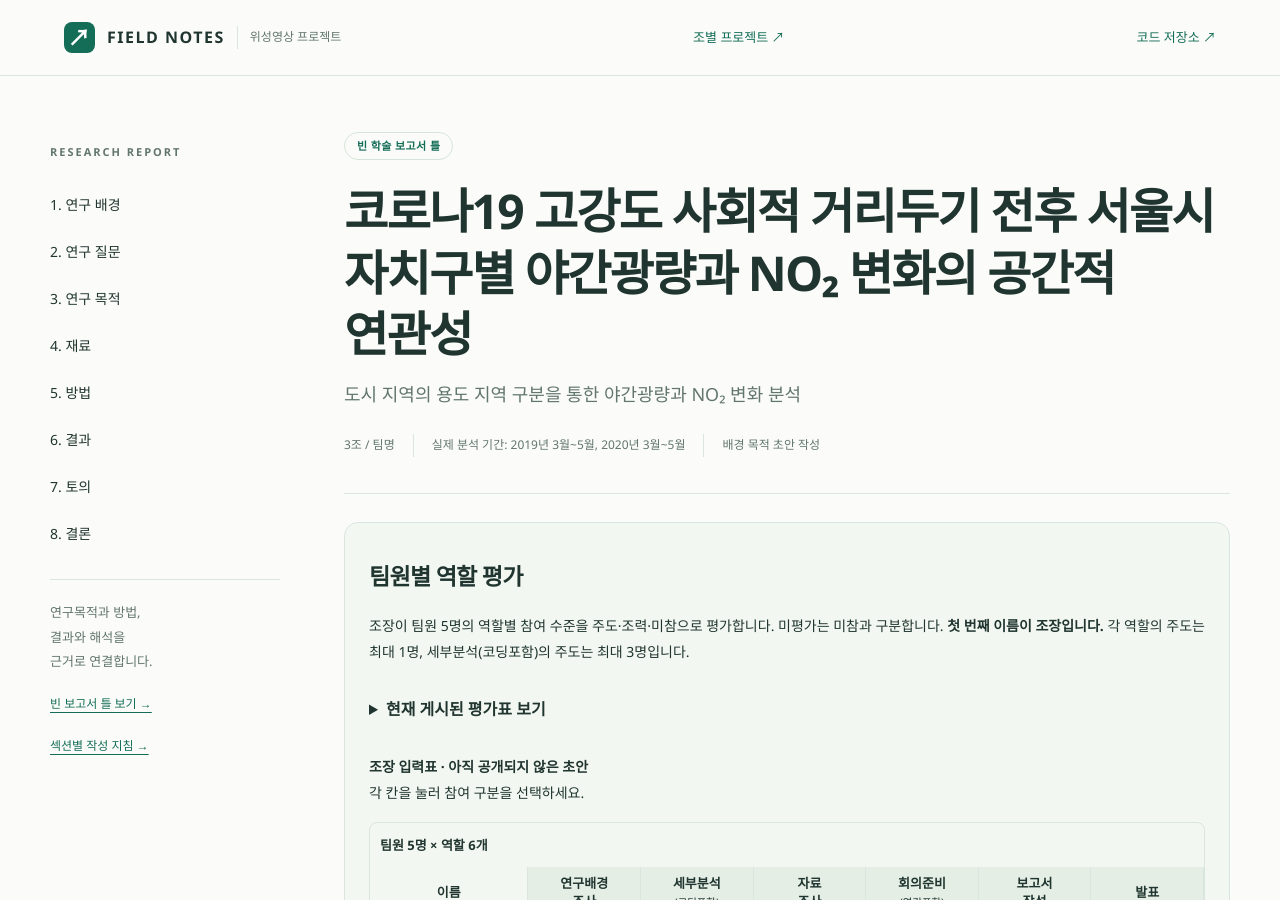
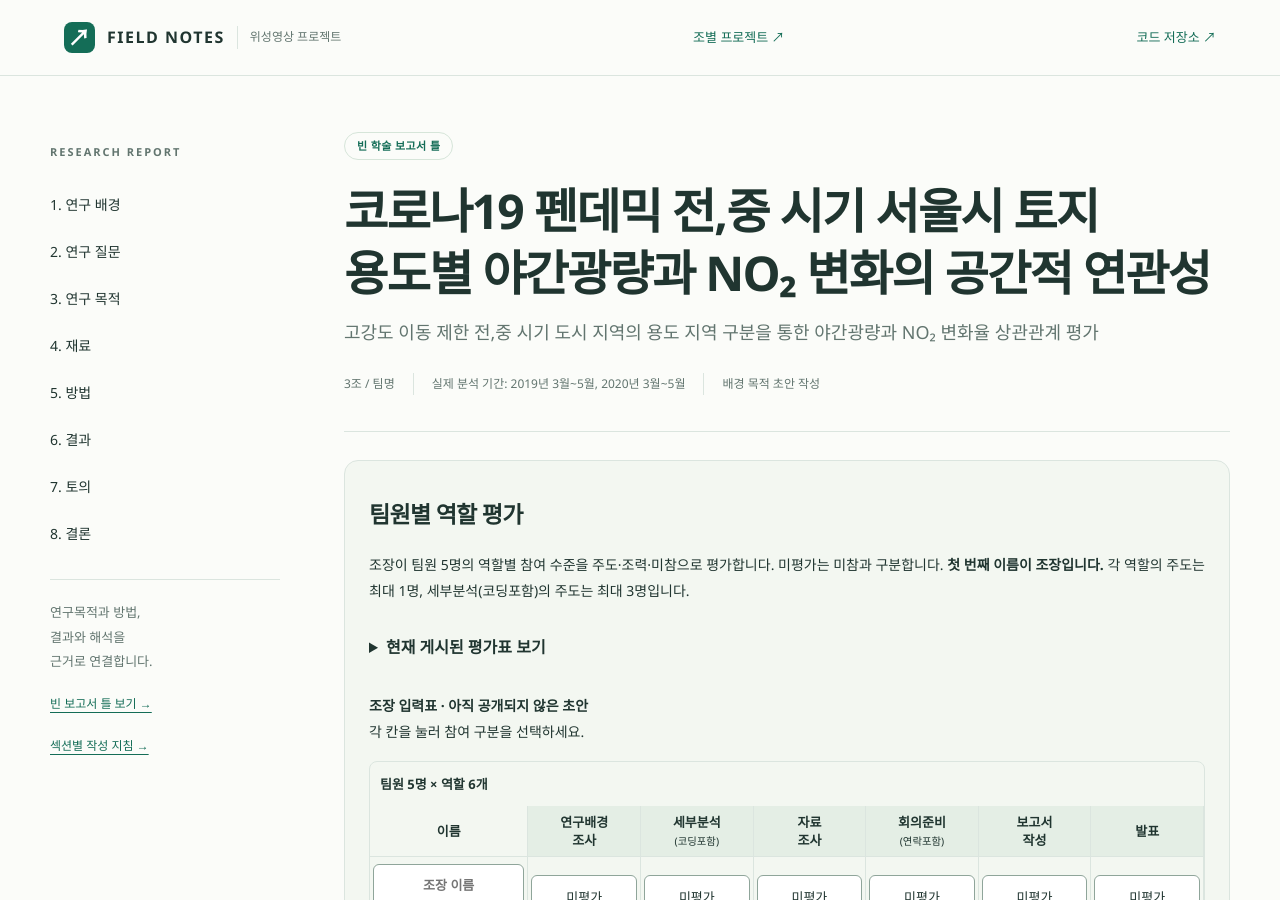
Before and after one commit to rlawkdgns3550-cmyk/surveying2_team03, a Jekyll site: the page built from docs/index.md, in a window 1280 px wide and 900 px high. Built offline with Jekyll 4.4.1, drawn with Linux system fonts in a browser that asks for light colours.

Commit message:
Update index.md

```diff
--- a/docs/index.md
+++ b/docs/index.md
@@ -1,7 +1,7 @@
 ---
 layout: report
-title: "코로나19 고강도 사회적 거리두기 전후 서울시 자치구별 야간광량과 NO₂ 변화의 공간적 연관성"
-subtitle: "도시 지역의 용도 지역 구분을 통한 야간광량과 NO₂ 변화 분석"
+title: "코로나19 펜데믹 전,중 시기 서울시 토지 용도별 야간광량과 NO₂ 변화의 공간적 연관성"
+subtitle: "고강도 이동 제한 전,중 시기 도시 지역의 용도 지역 구분을 통한 야간광량과 NO₂ 변화율 상관관계 평가"
 team: "3조 / 팀명"
 period: "실제 분석 기간: 2019년 3월~5월, 2020년 3월~5월"
 status: "배경 목적 초안 작성"
```
